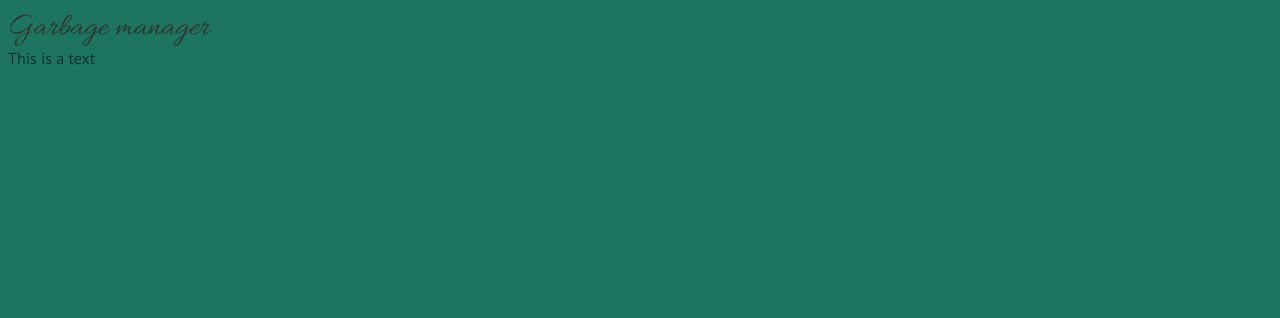
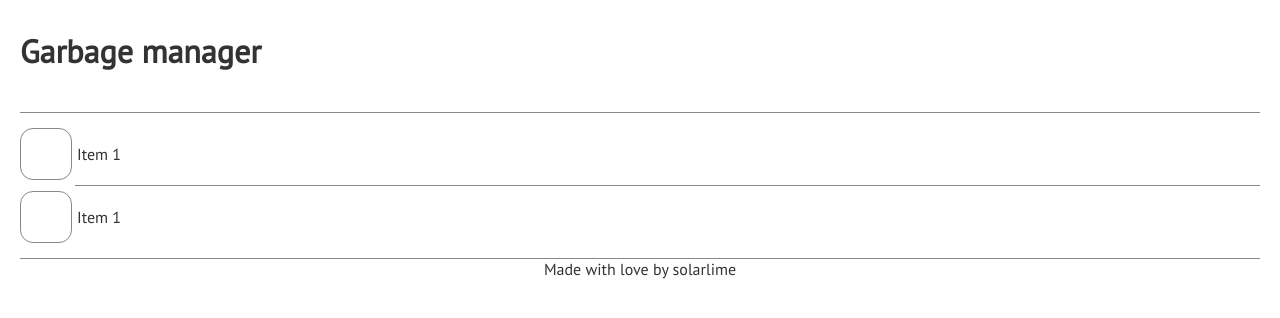
Before and after one commit to solarlime/garbage-manager, a website built with webpack: page src/index.html in a window 1280 px wide. Built offline with nearby package versions, Linux system fonts and the light colour scheme.

Commit message:
First prototype of the layout

```diff
--- a/src/css/style.sass
+++ b/src/css/style.sass
@@ -1,15 +1,70 @@
 @import url('https://fonts.googleapis.com/css2?family=Allura&family=PT+Serif&family=PT+Sans:wght@300;400&display=swap')
 
+$item-border: 1px solid #888
+$border-radius: 25%
+$icon-margin-left: 5px
+$icon-size: 50px
+
 body
-  background: #1d755f
+  display: flex
+  flex-direction: column
+  flex-wrap: nowrap
+  background: #fff
   font:
     family: "PT Sans", Tahoma, sans-serif
     size: 1rem
-  color: #0d362c
+  color: #333
+  margin: 20px
 
-  .app
-    .header
-      font:
-        family: "Allura", Brush Script MT, cursive
-        size: 2rem
-      color: #333333
+  ul
+    list-style: none
+    padding: 0
+    margin: 0
+
+  .header
+    padding: 10px 0
+    font:
+      size: 2rem
+      weight: bold
+
+  .app-view
+    margin-top: 30px
+    border:
+      top: $item-border
+      bottom: $item-border
+
+    .app-view-list
+      margin: 15px 0
+
+      .app-view-list-item
+        .list-item
+          display: flex
+          margin: 5px 0
+
+          .item-icon
+            height: $icon-size
+            border: $item-border
+            border-radius: $border-radius
+            @supports (aspect-ratio: 1)
+              aspect-ratio: 1
+
+          .item-description
+            display: flex
+            align-items: center
+            padding: 10px 0
+            margin-left: $icon-margin-left
+
+        .list-border
+          height: 0
+          margin-left: $icon-size + $icon-margin-left
+          border-top: $item-border
+
+      .app-view-list-item:last-child
+        .list-border
+          display: none
+
+  .app-add-list
+    flex-direction: row
+
+  .footer
+    text-align: center
--- a/src/index.html
+++ b/src/index.html
@@ -8,9 +8,33 @@
         <title>Garbage manager</title>
     </head>
     <body>
+        <header class="header">Garbage manager</header>
         <main class="app">
-          <header class="header">Garbage manager</header>
-        This is a text
+            <div class="app-view">
+                <ul class="app-view-list">
+                    <li class="app-view-list-item">
+                        <div class="list-item">
+                            <div class="item-icon"></div>
+                            <div class="item-description">Item 1</div>
+                        </div>
+                        <div class="list-border"></div>
+                    </li>
+                    <li class="app-view-list-item">
+                        <div class="list-item">
+                            <div class="item-icon"></div>
+                            <div class="item-description">Item 1</div>
+                        </div>
+                        <div class="list-border"></div>
+                    </li>
+                </ul>
+            </div>
+            <div class="app-add">
+                <ul class="app-add-list">
+                    <li class="app-add-list-item clip"></li>
+                    <li class="app-add-list-item field"></li>
+                </ul>
+            </div>
         </main>
+        <footer class="footer">Made with love by solarlime</footer>
     </body>
 </html>
```
